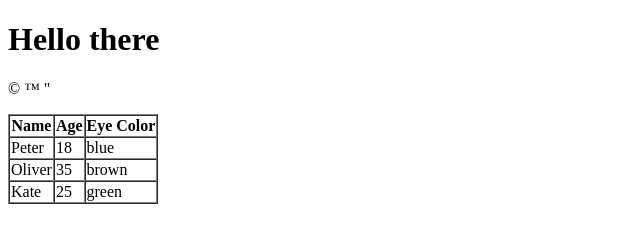
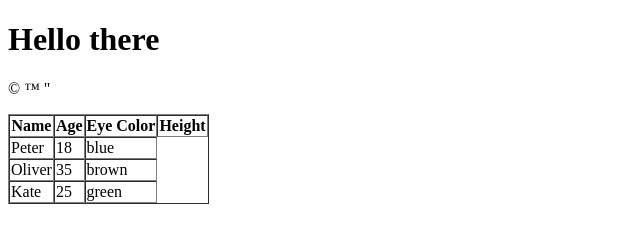
Before and after one commit to ntmg309/practicejs, a plain HTML site: page index.html in a window 1280 px wide. Shown: the whole page, without its empty margins (0-640 px from the left). Drawn offline with Linux system fonts and the light colour scheme.

Commit message:
I am adding <th> Height </th>

```diff
--- a/index.html
+++ b/index.html
@@ -16,6 +16,7 @@
              <th>Name</th>
              <th>Age</th>
              <th>Eye Color</th>
+             <th> Height</th>
          </tr>
          <tr>
              <td>Peter</td>
```
